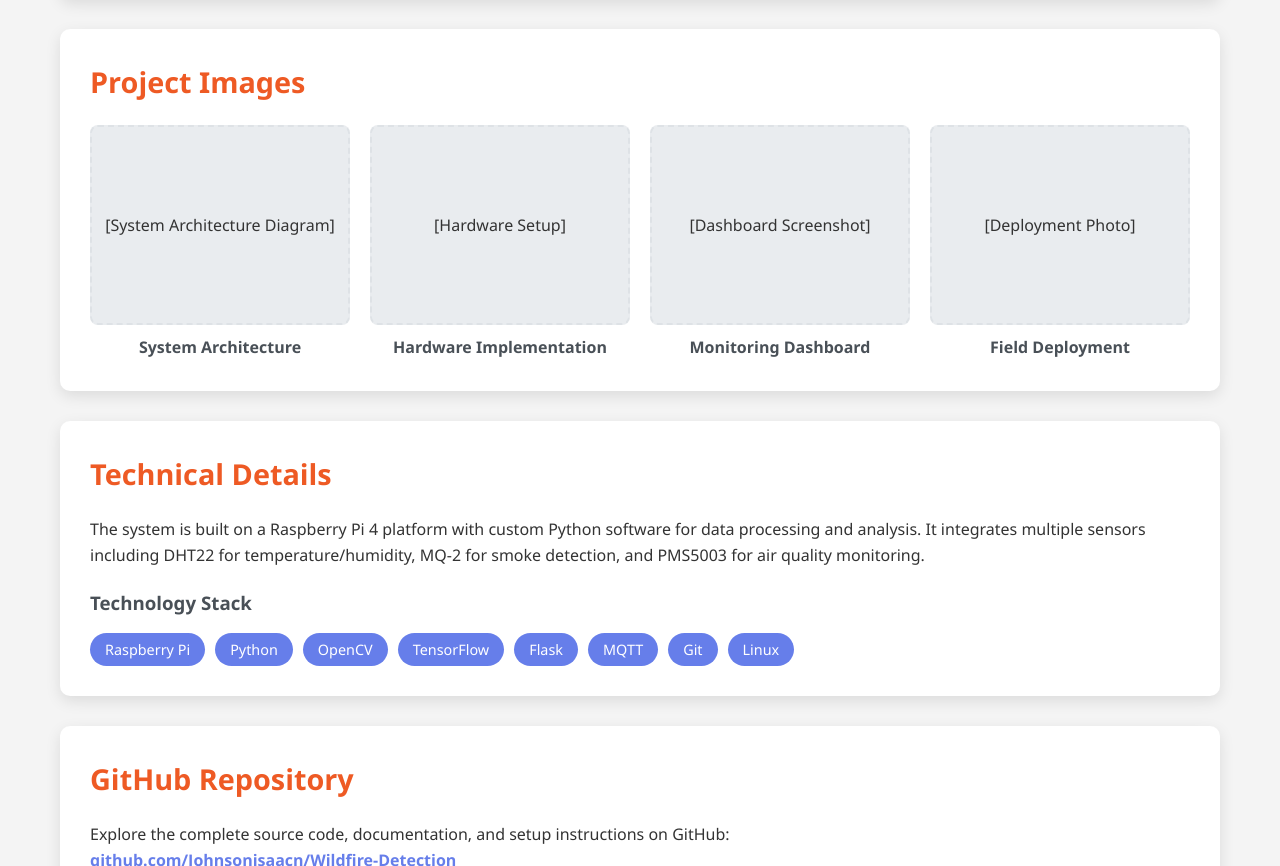
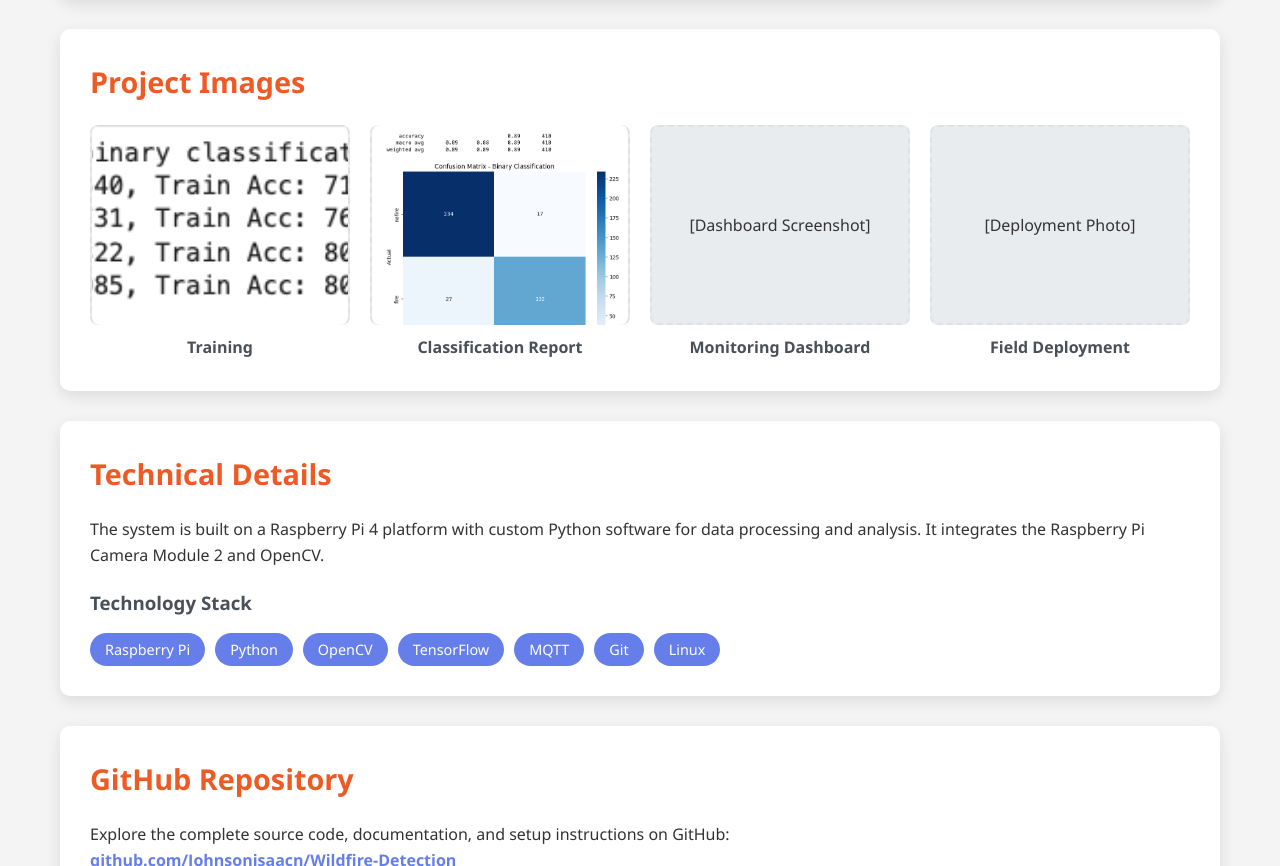
Before and after one commit to Johnsonisaacn/Portfolio, a plain HTML site: page wildfire.html in a window 1280 px wide. Shown: the part 702-1568 px from the top of the page. Drawn offline with Linux system fonts and the light colour scheme.

Commit message:
Update project images and technical details
Updated image placeholders and labels in the project images section. Revised technical details to reflect the use of Raspberry Pi Camera Module 2 and OpenCV.

```diff
--- a/wildfire.html
+++ b/wildfire.html
@@ -190,15 +190,15 @@
             <div class="image-gallery">
                 <div class="image-item">
                     <div class="image-placeholder">
-                        [System Architecture Diagram]
+                        <img src="images/training.png" alt="Description" style="width: 100%; height: 200px; object-fit: cover; border-radius: 8px;">
                     </div>
-                    <div class="image-label">System Architecture</div>
+                    <div class="image-label">Training</div>
                 </div>
                 <div class="image-item">
                     <div class="image-placeholder">
-                        [Hardware Setup]
+                        <img src="images/classification_report.png" alt="Description" style="width: 100%; height: 200px; object-fit: cover; border-radius: 8px;">
                     </div>
-                    <div class="image-label">Hardware Implementation</div>
+                    <div class="image-label">Classification Report</div>
                 </div>
                 <div class="image-item">
                     <div class="image-placeholder">
@@ -219,9 +219,7 @@
             <h2>Technical Details</h2>
             <p>
                 The system is built on a Raspberry Pi 4 platform with custom Python software
-                for data processing and analysis. It integrates multiple sensors including
-                DHT22 for temperature/humidity, MQ-2 for smoke detection, and PMS5003 for
-                air quality monitoring.
+                for data processing and analysis. It integrates the Raspberry Pi Camera Module 2 and OpenCV.
             </p>
 
             <h3 style="margin-top: 20px; color: #495057;">Technology Stack</h3>
@@ -230,7 +228,6 @@
                 <span class="tech-tag">Python</span>
                 <span class="tech-tag">OpenCV</span>
                 <span class="tech-tag">TensorFlow</span>
-                <span class="tech-tag">Flask</span>
                 <span class="tech-tag">MQTT</span>
                 <span class="tech-tag">Git</span>
                 <span class="tech-tag">Linux</span>
```
